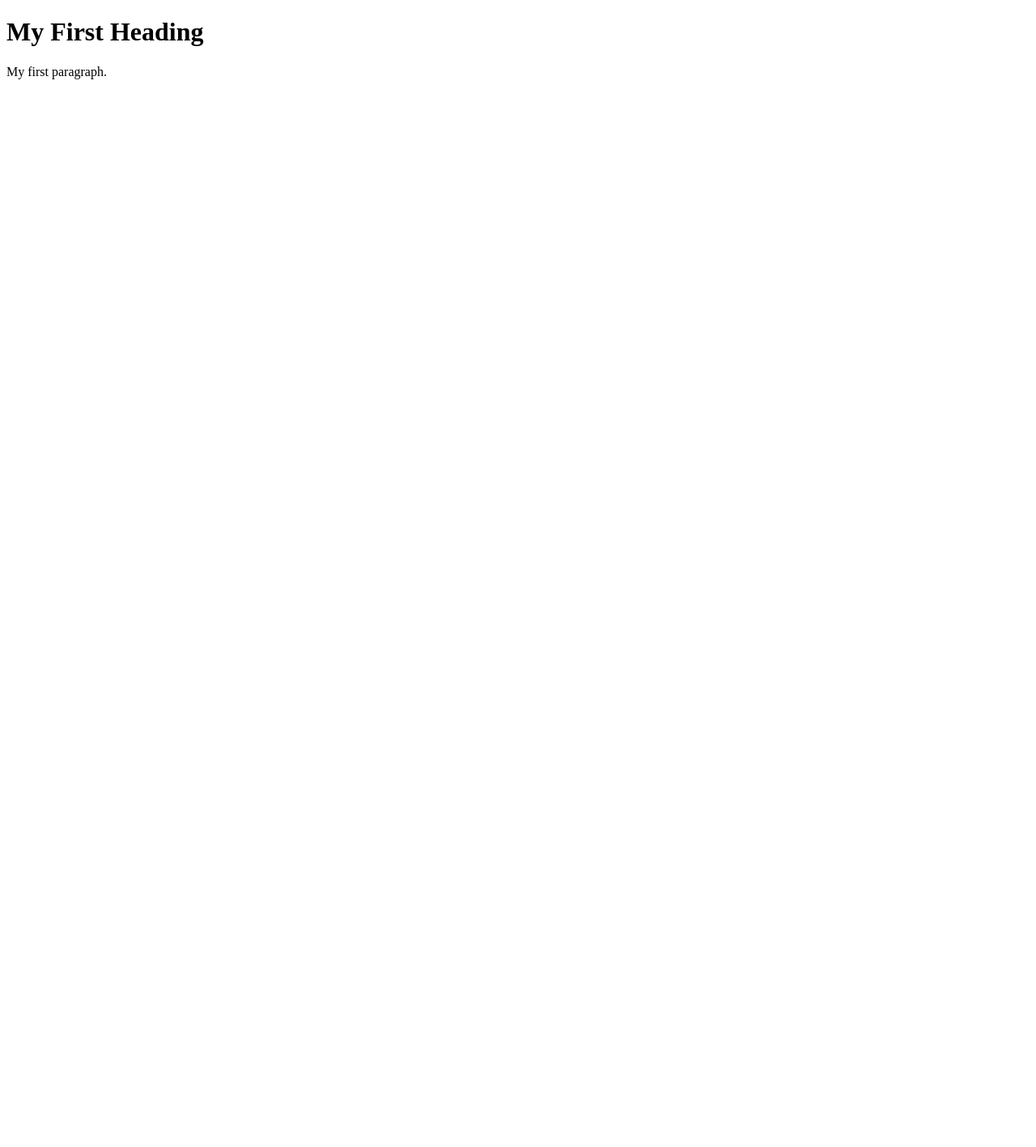
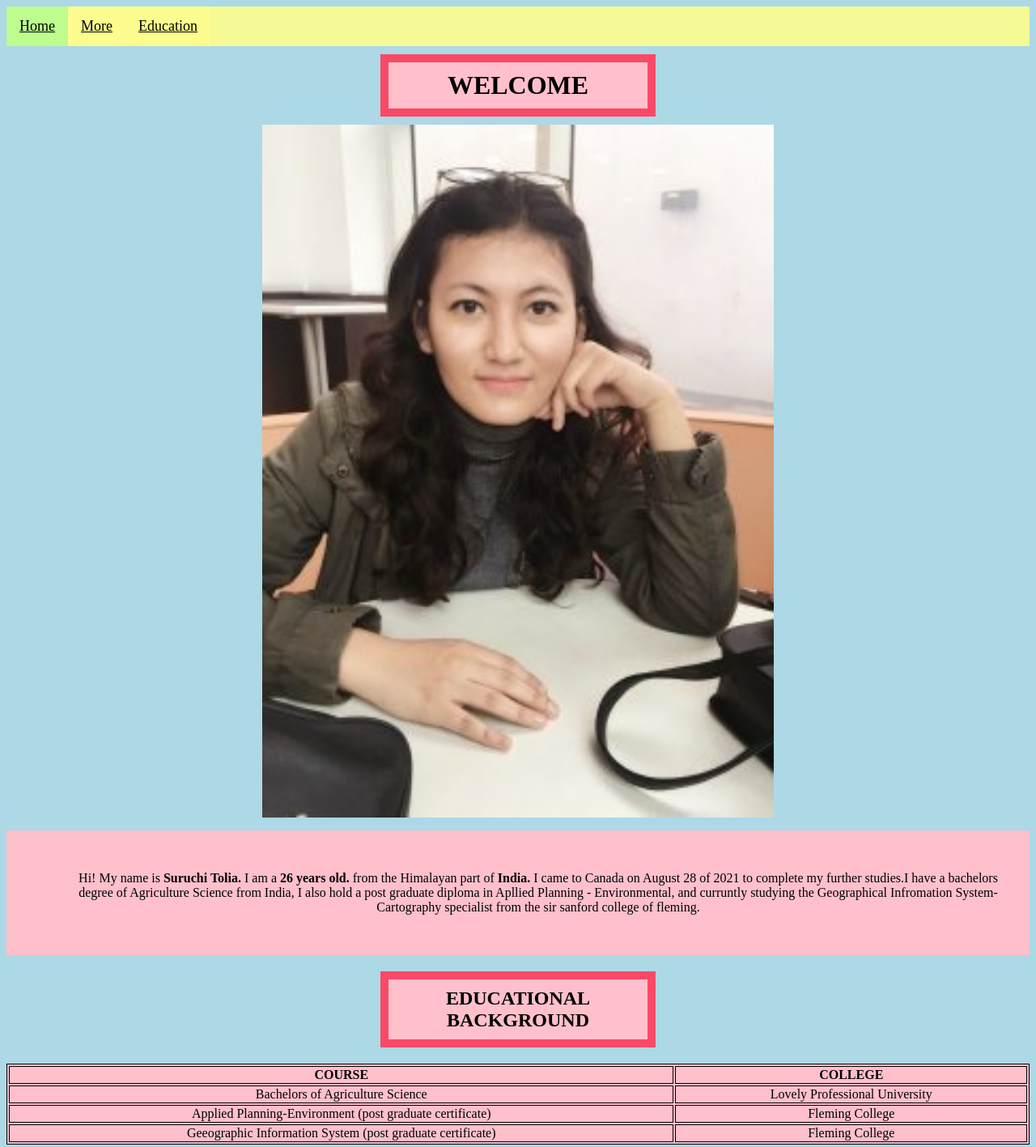
Before and after one commit to stolia/stolia.github.io, a plain HTML site: page index.html in a window 1280 px wide. Shown: the whole page at 81% size. Before the commit the page ends 800 px from the top, so only its background shows below. Drawn offline with Linux system fonts and the light colour scheme.

Commit message:
Add files via upload

```diff
--- a/index.html
+++ b/index.html
@@ -1,12 +1,60 @@
 <!DOCTYPE html>
-<html>
+<html lang="en">
+
 <head>
-<title>Page Title</title>
+
+  <link rel = "stylesheet" href="styles.css">
+
 </head>
+
 <body>
+  <!-- navbar begins
+    https://www.w3schools.com/css/css_navbar_horizontal.asp-->
+  <ul>
+      <li><a class="active"href="#home">Home</a></li>
+      <li><a href="page2.html">More</a></li>
+      <li><a href="#education">Education</a></li>
+    </ul>
+  <!-- navbar ends-->
 
-<h1>My First Heading</h1>
-<p>My first paragraph.</p>
+
+
+
+  <!-- welcome id begins-->
+  <h1 id="welcome"> WELCOME </h1>
+  <img src="/images/profileimage.jpg" alt="profile image" class="profile">
+
+
+
+  <!--info class begin-->
+  <p class="info"> Hi! My name is <b>Suruchi Tolia.</b> I am a <b>26 years old.</b> from the Himalayan part of <b>India.</b> I came to Canada on August 28 of 2021 to complete my further studies.I have a bachelors degree of Agriculture Science from India, I also hold a post graduate diploma in Apllied Planning - Environmental, and curruntly studying the Geographical Infromation System-Cartography specialist from the sir sanford college of fleming.</p>
+
+
+  <!--table content starts here
+https://www.w3schools.com/html/html_tables.asp-->
+  <div class="tables">
+      <h2 class = "header">EDUCATIONAL BACKGROUND</h2>
+
+  <table>
+      <tr>
+        <th>COURSE</th>
+        <th>COLLEGE</th>
+      </tr>
+      <tr>
+        <td>Bachelors of Agriculture Science</td>
+        <td>Lovely Professional University</td>
+      </tr>
+      <tr>
+        <td>Applied Planning-Environment (post graduate certificate)</td>
+        <td>Fleming College</td>
+      </tr>
+      <tr>
+        <td>Geeographic Information System (post graduate certificate)</td>
+        <td>Fleming College</td>
+      </tr>
+  </table>
+  </div>
+  <!--table content ends here-->
 
 </body>
 </html>
--- /dev/null
+++ b/styles.css
@@ -0,0 +1,99 @@
+body {
+    background-color: lightblue;
+}
+
+/* navbar styling begins
+https://www.w3schools.com/css/css_navbar_horizontal.asp-->*/
+ul {
+    list-style-type: none;
+    margin: 0;
+    padding: 0;
+    overflow: hidden;
+    background-color: rgba(253, 253, 142, 0.919);
+}
+
+li {
+    float: left ;
+  }
+   li a {
+    display: block;
+    color: black;
+    text-align: center;
+    font-size: large;
+    padding: 14px 16px;
+    background-color: rgba(253, 253, 142, 0.919);
+  }
+   li a:hover {
+    background-color: rgba(184, 253, 142, 0.919);
+  }
+   .active {
+    background-color:rgba(184, 253, 142, 0.919);
+  }
+/* navbar styling ends */
+
+/* welcome id styling begins */
+#welcome {
+      background-color: pink;
+      display: block;
+      align-items:center;
+      width: 300px;
+      border: 10px solid rgb(249, 73, 103);
+      padding: 10px;
+      margin: 10px;
+      text-align: center;
+      margin-left: auto;
+      margin-right: auto;
+  }
+/* welcome id styling ends */
+
+/* profile class styling begins */
+.profile{
+  display: block;
+  margin-left: auto;
+  margin-right: auto;
+  width: 50%;
+}
+/* profile class styling ends */
+
+
+/* header class styling begins */
+.header {
+    background-color: pink;
+    display: block;
+    width: 300px;
+    border: 10px solid rgb(249, 73, 103);
+    padding: 10px;
+    margin-left: auto;
+    margin-right: auto;
+    text-align: center;
+  }
+/* header class styling ends */
+
+
+/* info class styling begins */
+    .info {
+      border: 1px pink;
+      background-color: pink;
+      padding-top: 50px;
+      padding-right: 30px;
+      padding-bottom: 50px;
+      padding-left: 80px;
+      text-align: center;
+
+  }
+/* info class styling ends */
+
+
+/* table styling begins
+https://www.w3schools.com/css/css_table.asp */
+table{
+  width:100%;
+}
+
+table, th, td {
+      border:1px solid black;
+      background-color:pink ;
+      text-align: center;
+
+}
+/* table styling ends */
```
Also changed, not shown: page2.html (added, +36 -0 lines), images/dog.jpeg (added), images/nature.jpeg (added), images/profileimage.jpg (added), images/ride.jpeg (added), images/winter.jpeg (added).
